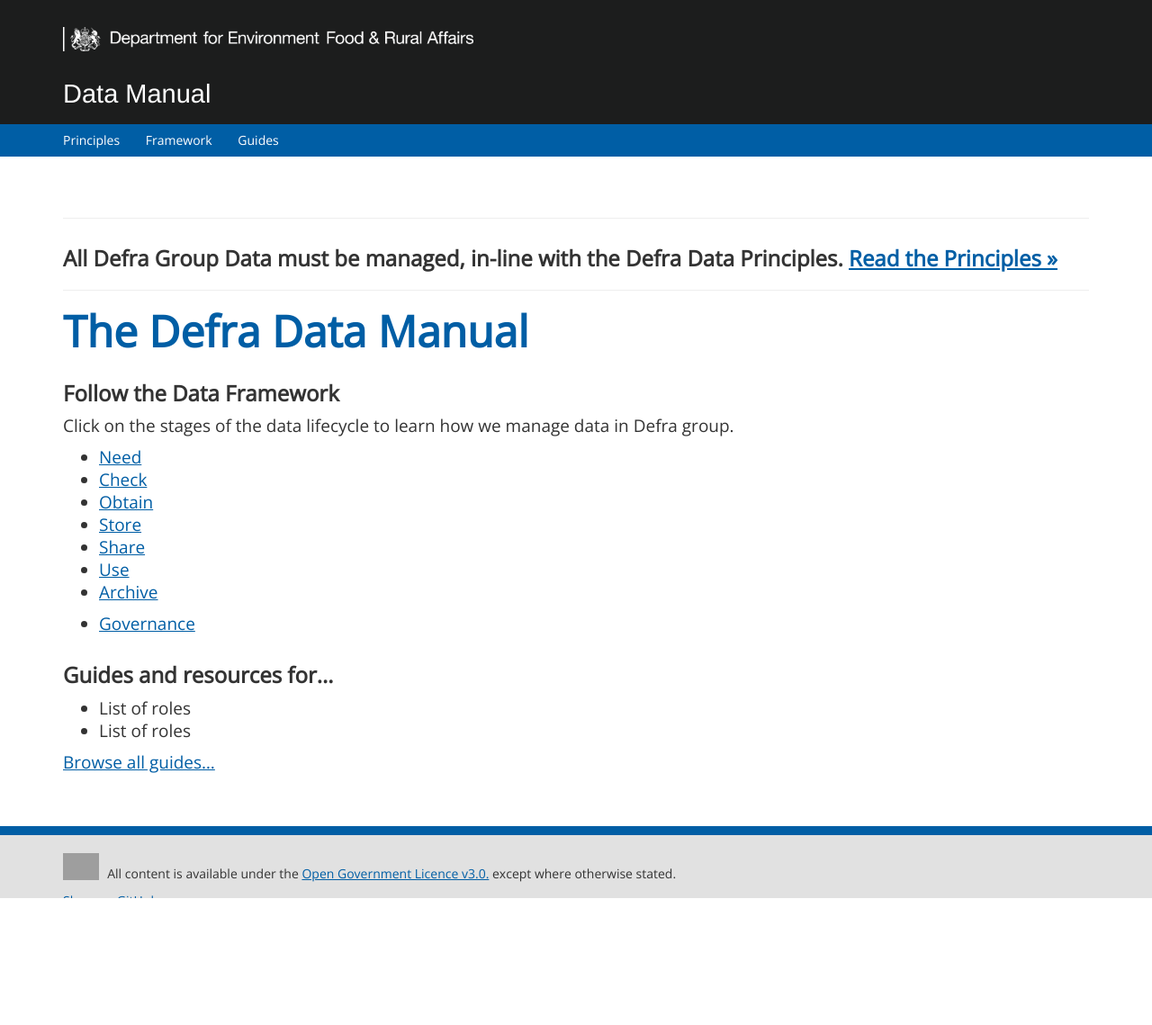
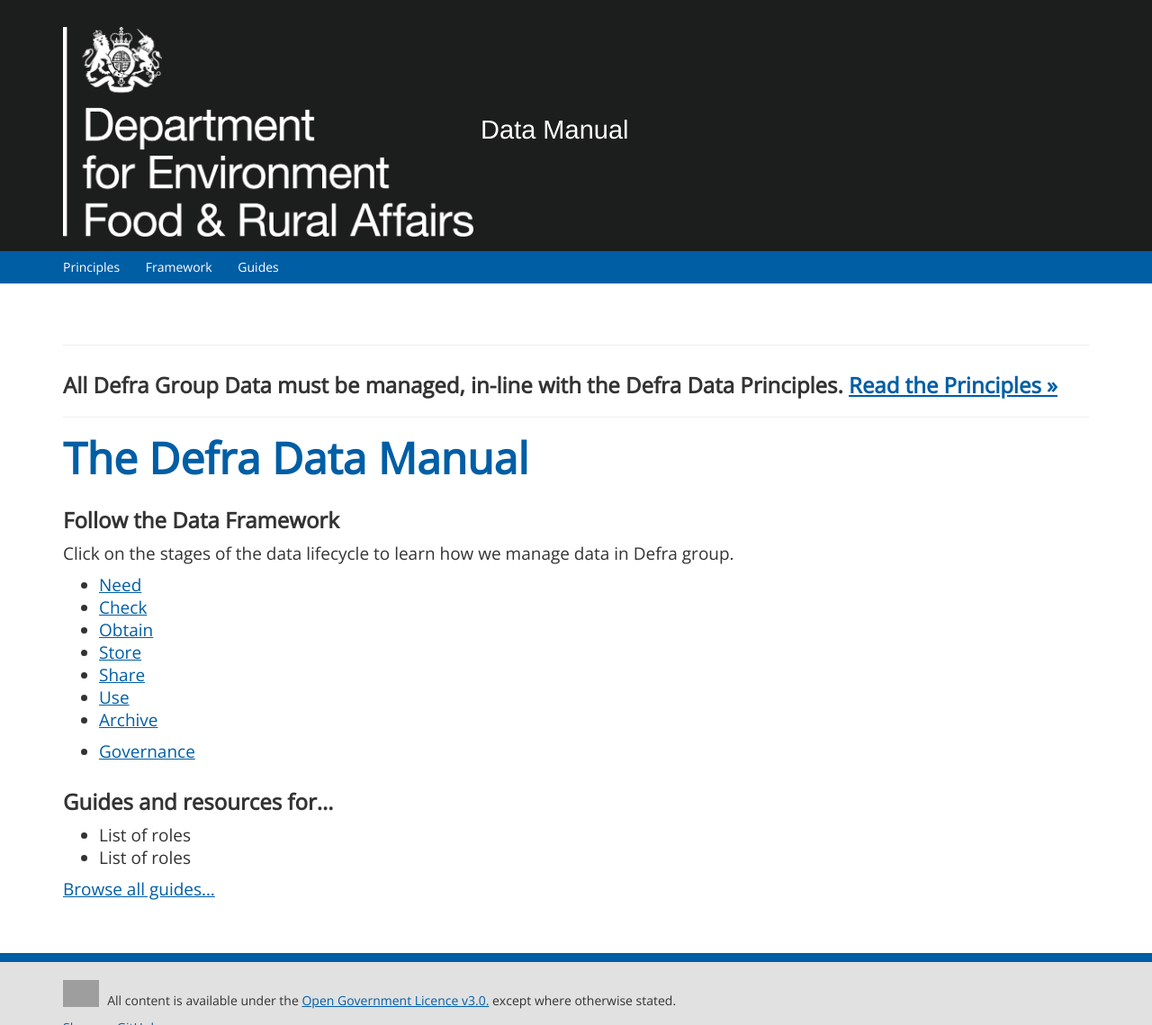
Before and after one commit to andjnewman/DDM, a Jekyll site: the page built from index.md, in a window 1280 px wide. Shown: the whole page at 90% size. Built offline with Jekyll 4.4.1, drawn with Linux system fonts in a browser that asks for light colours; before the commit the page ends 998 px from its top, so only the background shows below that.

Commit message:
Update default.html

```diff
--- a/_layouts/default.html
+++ b/_layouts/default.html
@@ -12,9 +12,7 @@
             <div id="blackbar">
                 <div class="container">
 			<p>&nbsp;</p>
-			<img src="{{ site.url }}{{ site.baseurl }}/images/defra_white_one-line.png" width="40%" />
-			<p>&nbsp;</p>
-			<h1>Data Manual</h1>
+			<h1><img src="{{ site.url }}{{ site.baseurl }}/images/defra_white_sml_aw.png" width="40%" /> Data Manual</h1>
                 </div>
             </div>
             <nav>
```
